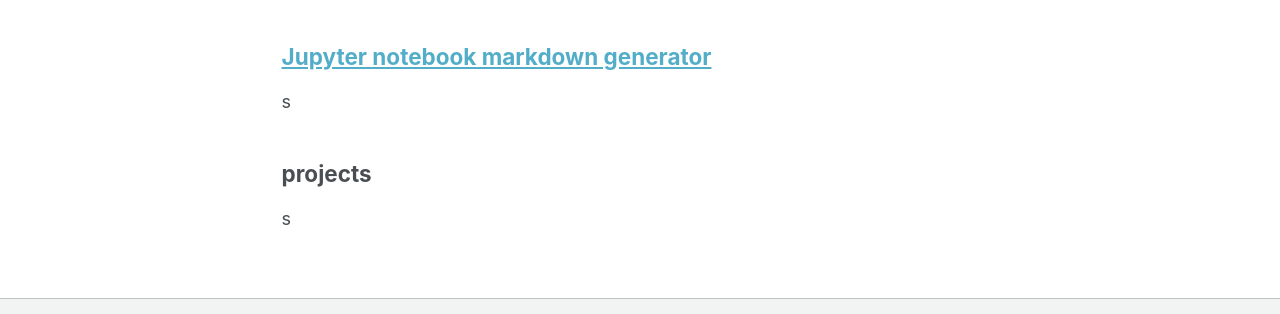
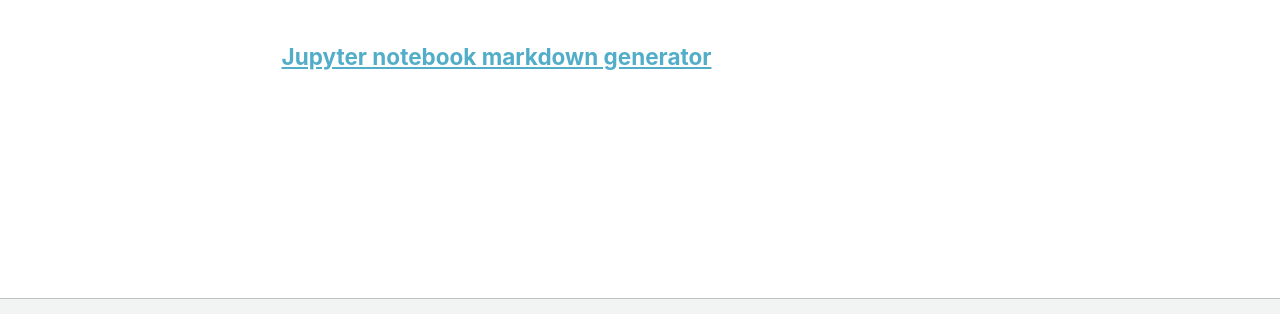
Before and after one commit to ahvuong/ahvuong.github.io, a Jekyll site: the page built from _pages/sitemap.md, in a window 1280 px wide and 1268 px high. Shown: the part 814-1128 px from the top of the window. Built offline with Jekyll 4.4.1, drawn with Linux system fonts in a browser that asks for light colours.

Commit message:
Fix Sitemap

```diff
--- a/_pages/sitemap.md
+++ b/_pages/sitemap.md
@@ -15,13 +15,3 @@ A list of all the posts and pages found on the site. For you robots out there is
 {% endfor %}
 
 {% capture written_label %}'None'{% endcapture %}
-
-{% for collection in site.collections %}
-{% unless collection.output == false or collection.label == "posts" %}
-  {% capture label %}{{ collection.label }}{% endcapture %}
-  {% if label != written_label %}
-  <h2>{{ label }}</h2>
-  {% capture written_label %}{{ label }}{% endcapture %}
-  {% endif %}
-{% endunless %}s
-{% endfor %}
```
